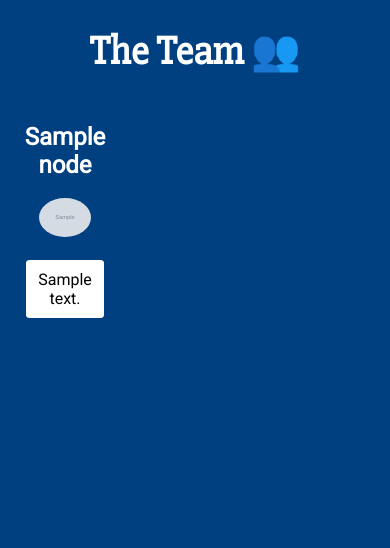
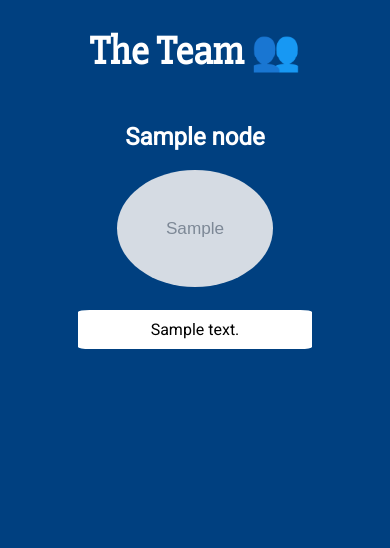
Before and after one commit to pawlean/25DaysOfGiphiness, a Flask app: page /about in a window 390 px wide. Shown: the top 548 px of the page. Before the commit the page ends 318 px from the top, so only its background shows below. Run offline with Flask 2, Linux system fonts and the light colour scheme; grey boxes marked "Sample" are stand-in pictures; a database or web service that is not in the repository returns one stand-in record (values such as "Sample title"); data that the repository does not hold is empty.

Commit message:
Grid responsive styling for the about page
Minor code cleanup

```diff
--- a/app.py
+++ b/app.py
@@ -11,7 +11,8 @@ app = Flask(__name__)
 @app.route("/")
 def index():
     giphy_res = get_gifs()
-    return render_template("index.html", gifs=giphy_res, enumerate=enumerate, this_day=date.today().day)
+    return render_template("index.html", gifs=giphy_res, enumerate=enumerate,
+                           this_day=date.today().day)
 
 @app.route("/about")
 def about():
--- a/static/style.css
+++ b/static/style.css
@@ -1,3 +1,5 @@
+@import url('https://fonts.googleapis.com/css?family=Roboto|Slabo+27px');
+
 * {
   box-sizing: border-box;
 }
@@ -111,7 +113,33 @@ body {
       grid-template-columns: 1fr 1fr 1fr;
       grid-template-areas:
       "block block1 block2"
-      "block3 block4 block5"
+      "block3 block4 block5";
+      grid-auto-columns: 1fr 1fr 1fr;
+      grid-auto-rows: 2fr 2fr;
+  }
+
+  @media screen and (max-width: 750px) {
+    .about-container {
+      grid-template-columns: repeat(2, 1fr);
+      grid-template-areas:
+      "block block1"
+      "block2 block3"
+      "block4 block5";
+      grid-auto-columns: 1fr 1fr;
+    }
+  }
+
+  @media screen and (max-width: 500px) {
+    .about-container {
+      grid-template-columns: minmax(220px, 1fr);
+      grid-template-areas:
+      "block"
+      "block1"
+      "block2"
+      "block3"
+      "block4"
+      "block5";
+    }
   }
 }
 
--- a/templates/header.html
+++ b/templates/header.html
@@ -10,9 +10,6 @@
 
   <title>25 Days of Giphiness</title>
   <link rel="shortcut icon" href="{{ url_for('static', filename='favicon.ico') }}">
-  <style>
-    @import url('https://fonts.googleapis.com/css?family=Roboto|Slabo+27px');
-  </style>
   <link rel="stylesheet" href="{{ url_for('static', filename='style.css') }}">
 
 </head>
```
Also changed, not shown: static/index.js (+4 -5 lines).
